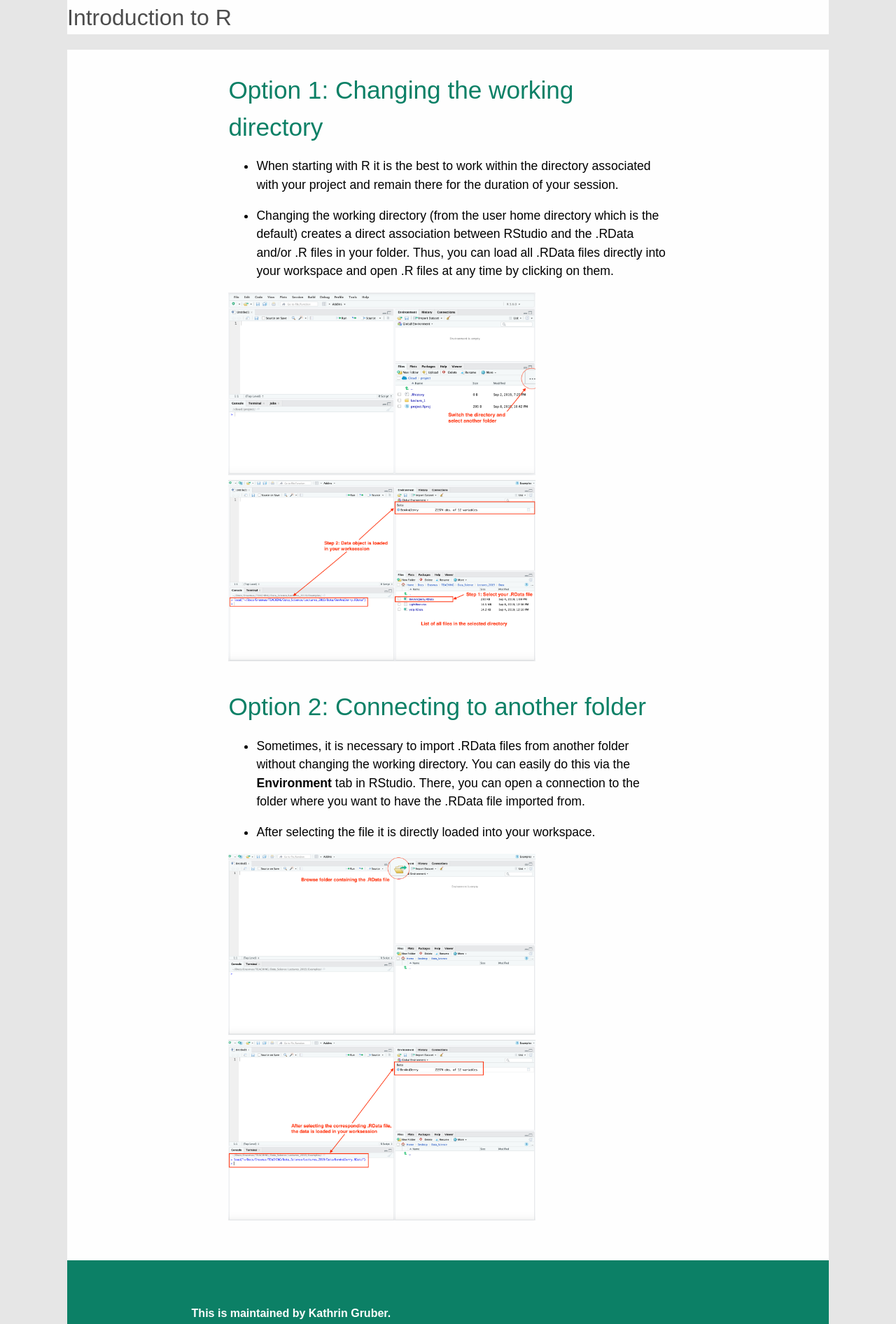
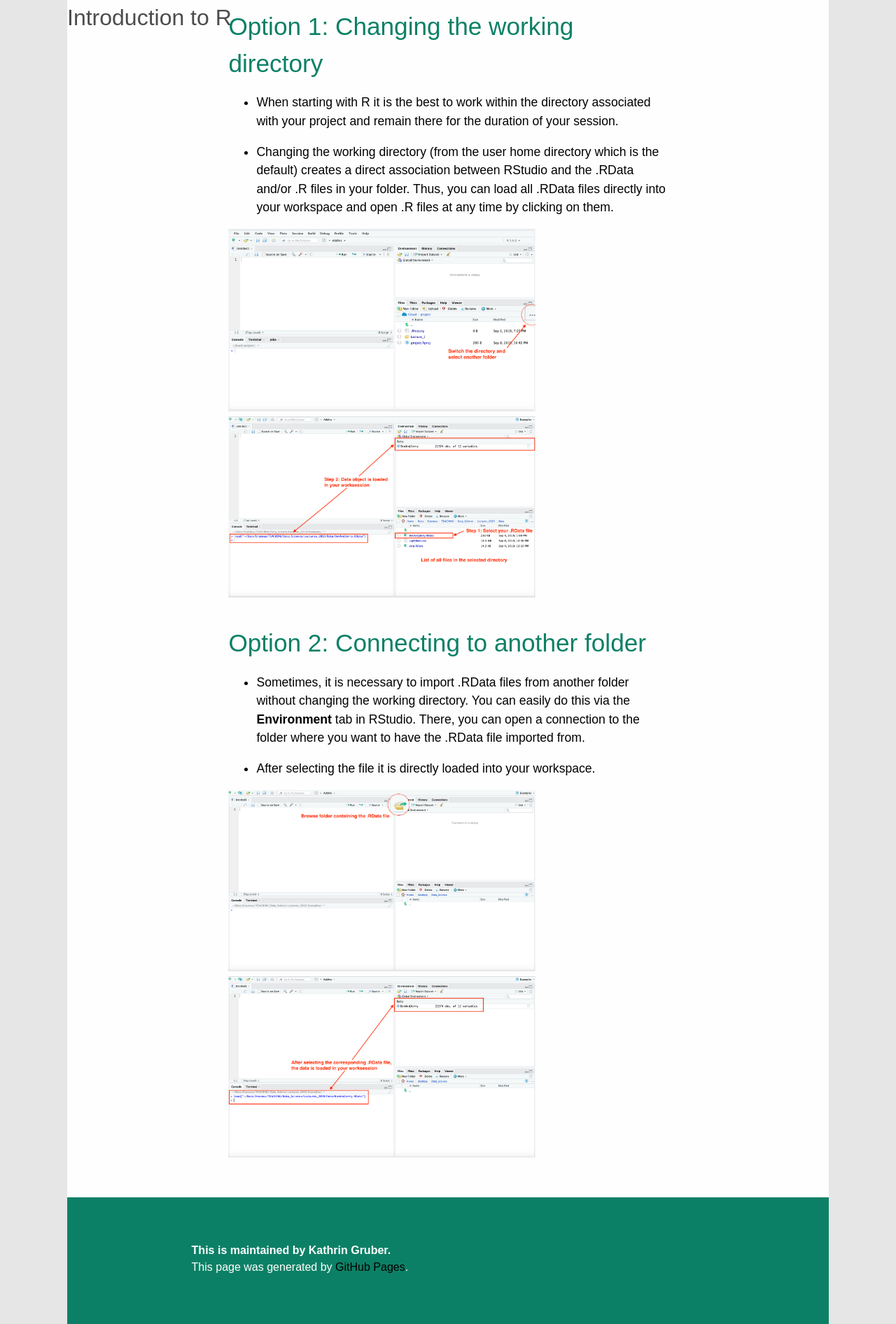
Before and after one commit to jmjvdruten/introductiontoR, a Jekyll site: the page built from Appendix_2_Loading_RData_files.md, in a window 1280 px wide. Shown: the part 1045-2937 px from the top of the page at 70% size. Built offline with Jekyll 4.4.1, drawn with Linux system fonts in a browser that asks for light colours; grey boxes are pictures that could not be loaded.

Commit message:
Update stylesheet.css

```diff
--- a/stylesheets/stylesheet.css
+++ b/stylesheets/stylesheet.css
@@ -107,10 +107,10 @@ a {
   background-color: #FEFEFE;
   position = relative}
 
-.centered {
+#centered {
   position: absolute;
-  top: 0;
-  right: 0;
+  top: 20;
+  left: 20;
 }
 
 .project-tagline {
```
